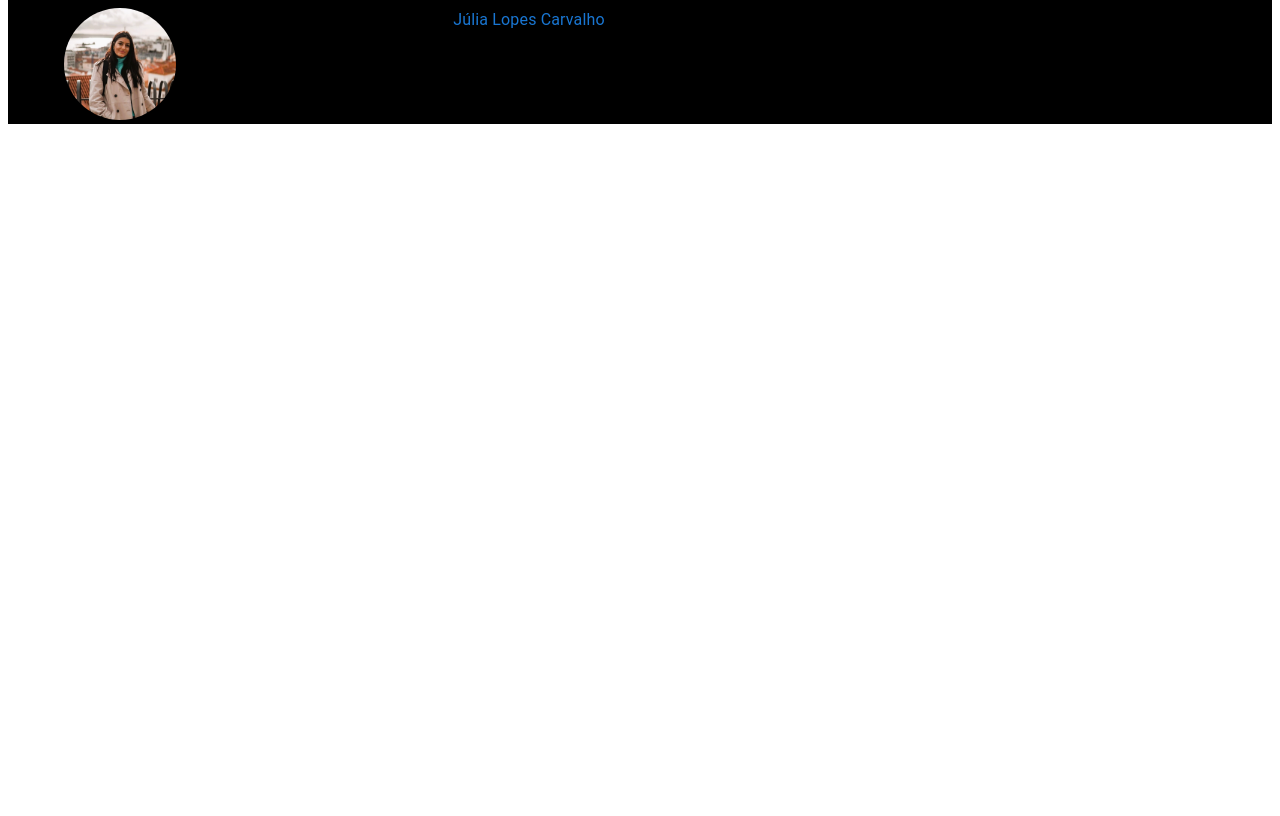
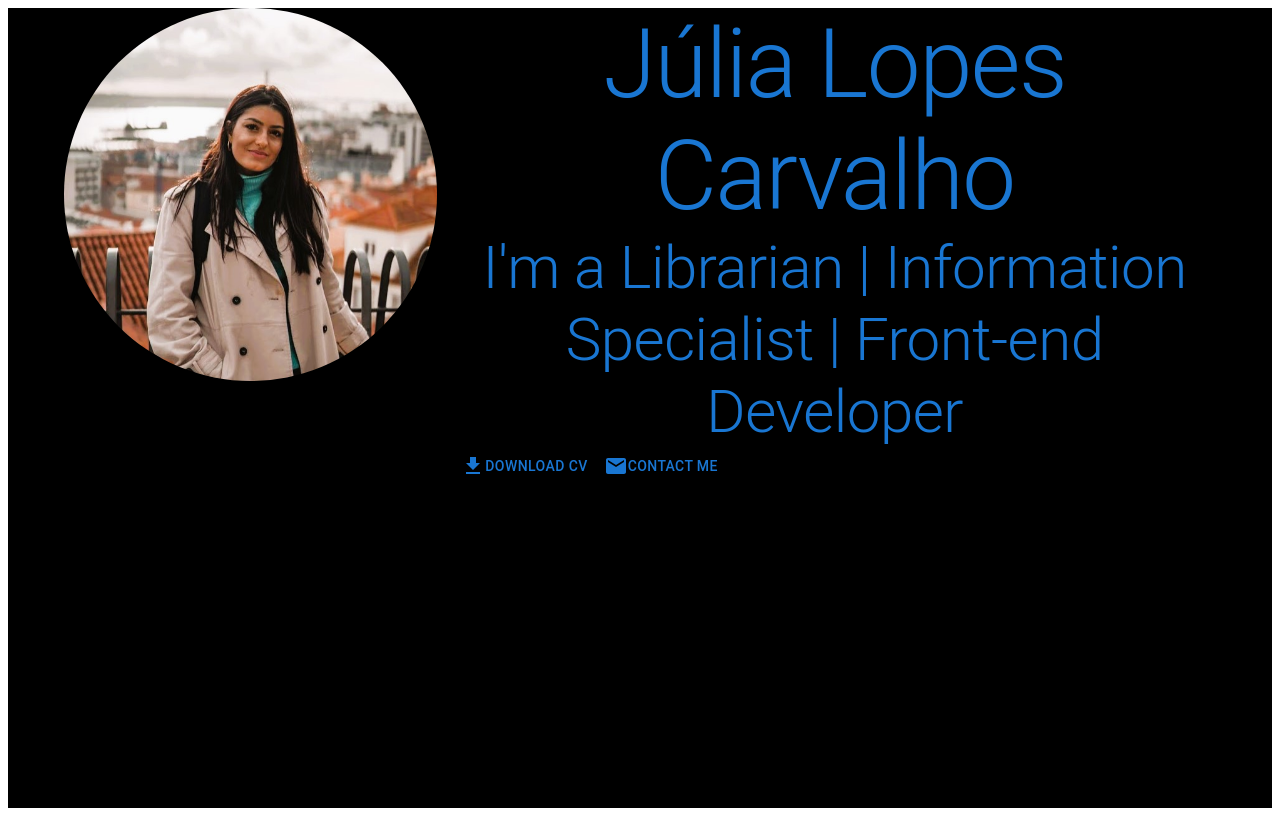
Before and after one commit to julopwz/my-portfoliolopwz, a React (Vite) app in the folder cvportfolio/: page / in a window 1280 px wide. Built offline with nearby package versions, Linux system fonts and the light colour scheme.

Commit message:
new grid with material ui

```diff
--- a/cvportfolio/package.json
+++ b/cvportfolio/package.json
@@ -12,6 +12,7 @@
   "dependencies": {
     "@emotion/react": "^11.13.3",
     "@emotion/styled": "^11.13.0",
+    "@mui/icons-material": "^6.1.4",
     "@mui/material": "^6.1.4",
     "react": "^18.3.1",
     "react-dom": "^18.3.1"
--- a/cvportfolio/src/pages/Home/sections/Hero/Hero.tsx
+++ b/cvportfolio/src/pages/Home/sections/Hero/Hero.tsx
@@ -1,29 +1,39 @@
-import { Container, styled, Typography } from "@mui/material"
-import Avatar from "../../../../assets/images/avatar.jpg"
-import Grid from '@mui/material/Grid';
+import { Button, Container, styled, Typography } from "@mui/material";
+import Avatar from "../../../../assets/images/avatar.jpg";
+import FileDownloadIcon from '@mui/icons-material/FileDownload';
+import EmailIcon from '@mui/icons-material/Email';
+import Grid from '@mui/material/Grid2';
+
 
 const Hero = () => {
 
     const StyledHero = styled("div")(() => ({
-        backgroundColor: "black"
+        backgroundColor: "black",
+        height: "100vh"
     }))
 
     const StyledImg = styled("img")(() => ({
-        width: "30%",
+        width: "100%",
         borderRadius: "50%"
     }))
 
-
     return (
         <StyledHero>
-
             <Container>
                 <Grid container spacing={2}>
-                    <Grid item xs={4} >
-                        <StyledImg src={Avatar} />
+                    <Grid size={{ xs: 12, md: 4 }} >
+                    <StyledImg src={Avatar} />
                     </Grid>
-                    <Grid item xs={8} >
-                    <Typography color="primary">Júlia Lopes Carvalho</Typography>
+                    <Grid size={{ xs: 12, md: 8 }}>
+
+                    <Typography color="primary" variant="h1" textAlign="center">Júlia Lopes Carvalho</Typography>
+                        <Typography color="primary" variant="h2" textAlign="center">I'm a Librarian | Information Specialist | Front-end Developer</Typography>
+                        <Button>
+                            <FileDownloadIcon />
+                            Download CV</Button>
+                        <Button>
+                            <EmailIcon />
+                            Contact me</Button>
                     </Grid>
                 </Grid>
             </Container>
```
Also changed, not shown: 1 other file (tests, documents, lock files or other folders).
